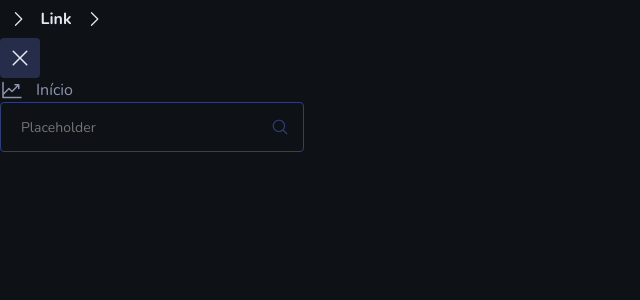
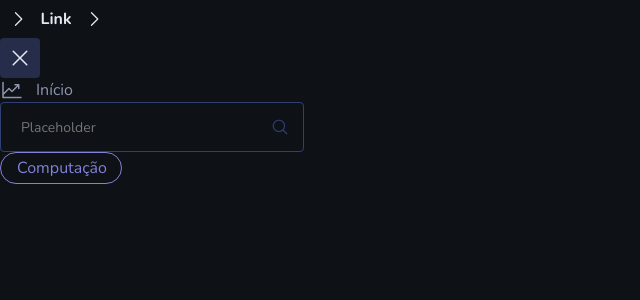
Before and after one commit to rvmelo/BookWise, a Next.js app: page / in a window 1280 px wide. Shown: the top 300 px of the page, without its empty margins (0-640 px from the left). Built offline with nearby package versions, Linux system fonts and the light colour scheme.

Commit message:
feat: add tag component

```diff
--- /dev/null
+++ b/src/components/tag/index.tsx
@@ -0,0 +1,15 @@
+import React from 'react'
+import { TagContainer } from './styles'
+
+interface TagProps {
+  name: string
+  isSelected?: boolean
+}
+
+export const Tag: React.FC<TagProps> = ({ name, isSelected = false }) => {
+  return (
+    <TagContainer isSelected={isSelected}>
+      <span>{name}</span>
+    </TagContainer>
+  )
+}
--- /dev/null
+++ b/src/components/tag/styles.ts
@@ -0,0 +1,39 @@
+import { styled } from '@/styles/stitches.config'
+
+export const TagContainer = styled('div', {
+  border: '1px solid $purple100',
+  padding: '0.25rem 1rem',
+
+  borderRadius: '999px',
+
+  background: 'transparent',
+
+  maxWidth: '7.625rem',
+
+  span: {
+    color: '$purple100',
+    fontWeight: '$regular',
+    fontSize: '$md',
+  },
+
+  '&:hover': {
+    background: '$purple200',
+    borderColor: '$purple100',
+    span: {
+      color: '$gray100',
+    },
+    cursor: 'pointer',
+  },
+
+  variants: {
+    isSelected: {
+      true: {
+        background: '$purple200',
+        border: 'none',
+        span: {
+          color: '$gray100',
+        },
+      },
+    },
+  },
+})
--- a/src/pages/index.tsx
+++ b/src/pages/index.tsx
@@ -2,6 +2,7 @@ import { CloseButton } from '@/components/closeButton'
 import { Input } from '@/components/input'
 import { LinkButton } from '@/components/linkButton'
 import { NavigationItem } from '@/components/navigationItem'
+import { Tag } from '@/components/tag'
 import { ChartLineUp } from '@phosphor-icons/react'
 
 export default function Home() {
@@ -11,6 +12,7 @@ export default function Home() {
       <CloseButton onClick={() => undefined} />
       <NavigationItem Icon={ChartLineUp} title="Início" />
       <Input placeholder="Placeholder" />
+      <Tag name="Computação" />
     </>
   )
 }
```
